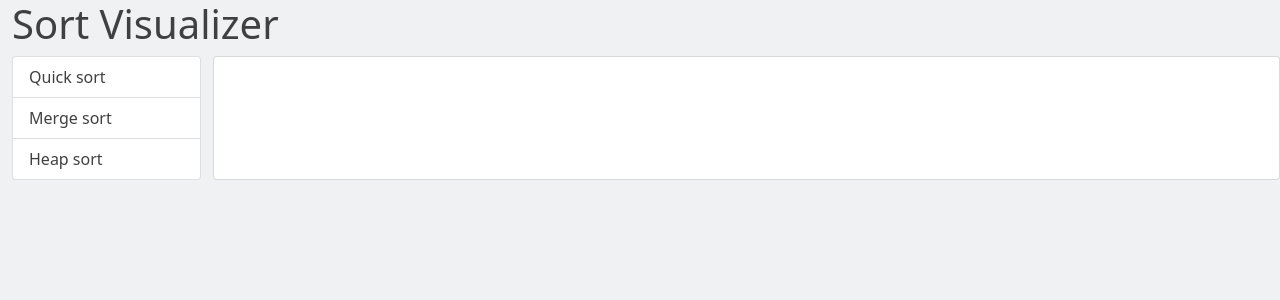
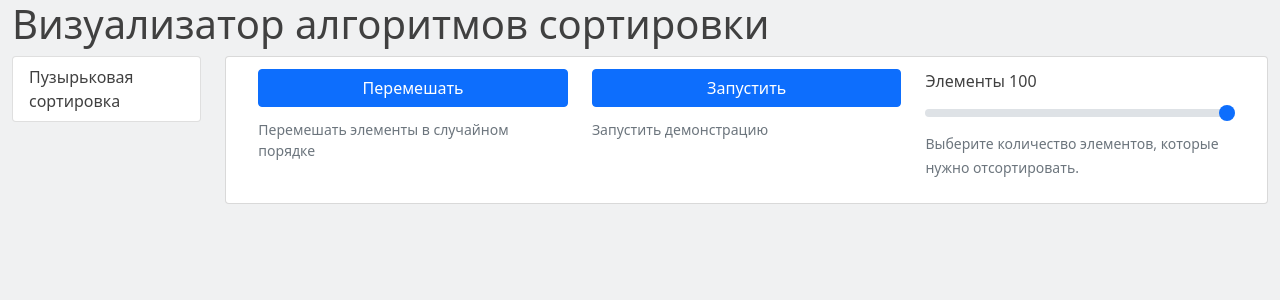
Before and after one commit to Qtrixnet/alghoritms, a React (Create React App) app: page / in a window 1280 px wide. Shown: the top 300 px of the page. Built offline with nearby package versions, Linux system fonts and the light colour scheme.

Commit message:
feat: add visualizer

```diff
--- a/src/components/app/app.tsx
+++ b/src/components/app/app.tsx
@@ -3,8 +3,8 @@ import {FC} from "react";
 import 'bootstrap/dist/css/bootstrap.min.css';
 import {Container, Row, Col} from "react-bootstrap";
 import Navigation from "../navigation/navigation";
+import Visualizer from "../visualizer/visualizer";
 import Header from "../header/header";
-import Visualizer from "../visualizer/visualizer";
 
 const App: FC = () => {
   return (
@@ -14,7 +14,9 @@ const App: FC = () => {
         <Col sm="2">
           <Navigation/>
         </Col>
-        <Visualizer />
+        <Col>
+          <Visualizer/>
+        </Col>
       </Row>
     </Container>
   );
--- /dev/null
+++ b/src/components/control-panel/control-panel.tsx
@@ -0,0 +1,43 @@
+import React, {FC, FormEvent, useState} from 'react';
+import {Col, Form, Button} from "react-bootstrap";
+
+const ControlPanel: FC = () => {
+  const [elements, setElements] = useState(100);
+
+  const handleChangeElementsCount = (evt: FormEvent<HTMLInputElement>) => {
+    // @ts-ignore
+    setElements(evt.target.value)
+  }
+
+  return (
+    <Form className="d-flex gap-4 p-2">
+      <Col>
+        <Form.Group className="mb-3 mt-1 d-grid gap-2">
+          <Button variant="primary">Перемешать</Button>
+          <Form.Text className="text-muted">
+            Перемешать элементы в случайном порядке
+          </Form.Text>
+        </Form.Group>
+      </Col>
+      <Col>
+        <Form.Group className="mb-3 mt-1 d-grid gap-2">
+          <Button variant="primary">Запустить</Button>
+          <Form.Text className="text-muted">
+            Запустить демонстрацию
+          </Form.Text>
+        </Form.Group>
+      </Col>
+      <Col>
+        <Form.Group className="mb-3 mt-1">
+          <Form.Label>Элементы {elements}</Form.Label>
+          <Form.Range value={elements} onChange={handleChangeElementsCount}/>
+          <Form.Text className="text-muted">
+            Выберите количество элементов, которые нужно отсортировать.
+          </Form.Text>
+        </Form.Group>
+      </Col>
+    </Form>
+  );
+};
+
+export default ControlPanel;
--- a/src/components/header/header.tsx
+++ b/src/components/header/header.tsx
@@ -6,7 +6,7 @@ const Header: FC = () => {
     <Row className="header">
       <Col className="header__column">
         <h1 className="header__title">
-          Sort Visualizer
+          Визуализатор алгоритмов сортировки
         </h1>
       </Col>
     </Row>
--- a/src/components/navigation/navigation.tsx
+++ b/src/components/navigation/navigation.tsx
@@ -10,19 +10,9 @@ const Navigation: FC = () => {
         <NavLink
           className="navigation__link"
           to="/quick-sort"
-        >Quick sort</NavLink>
-      </ListGroup.Item>
-      <ListGroup.Item className="navigation__item">
-        <NavLink
-          className="navigation__link"
-          to="/merge-sort"
-        >Merge sort</NavLink>
-      </ListGroup.Item>
-      <ListGroup.Item className="navigation__item">
-        <NavLink
-          className="navigation__link"
-          to="/heap-sort"
-        >Heap sort</NavLink>
+        >
+          Пузырьковая сортировка
+        </NavLink>
       </ListGroup.Item>
     </ListGroup>
   );
--- a/src/components/visualizer/visualizer.tsx
+++ b/src/components/visualizer/visualizer.tsx
@@ -1,12 +1,13 @@
 import './visualizer.scss';
 import React, {FC} from 'react';
-import {Col} from "react-bootstrap";
+import {Container} from "react-bootstrap";
+import ControlPanel from "../control-panel/control-panel";
 
 const Visualizer: FC = () => {
   return (
-    <Col className="visualizer">
-
-    </Col>
+    <Container fluid className="visualizer">
+      <ControlPanel />
+    </Container>
   );
 };
 
```
Also changed, not shown: src/utils/swap.ts (added, +17 -0 lines), src/components/control-panel/control-panel.scss (added).
